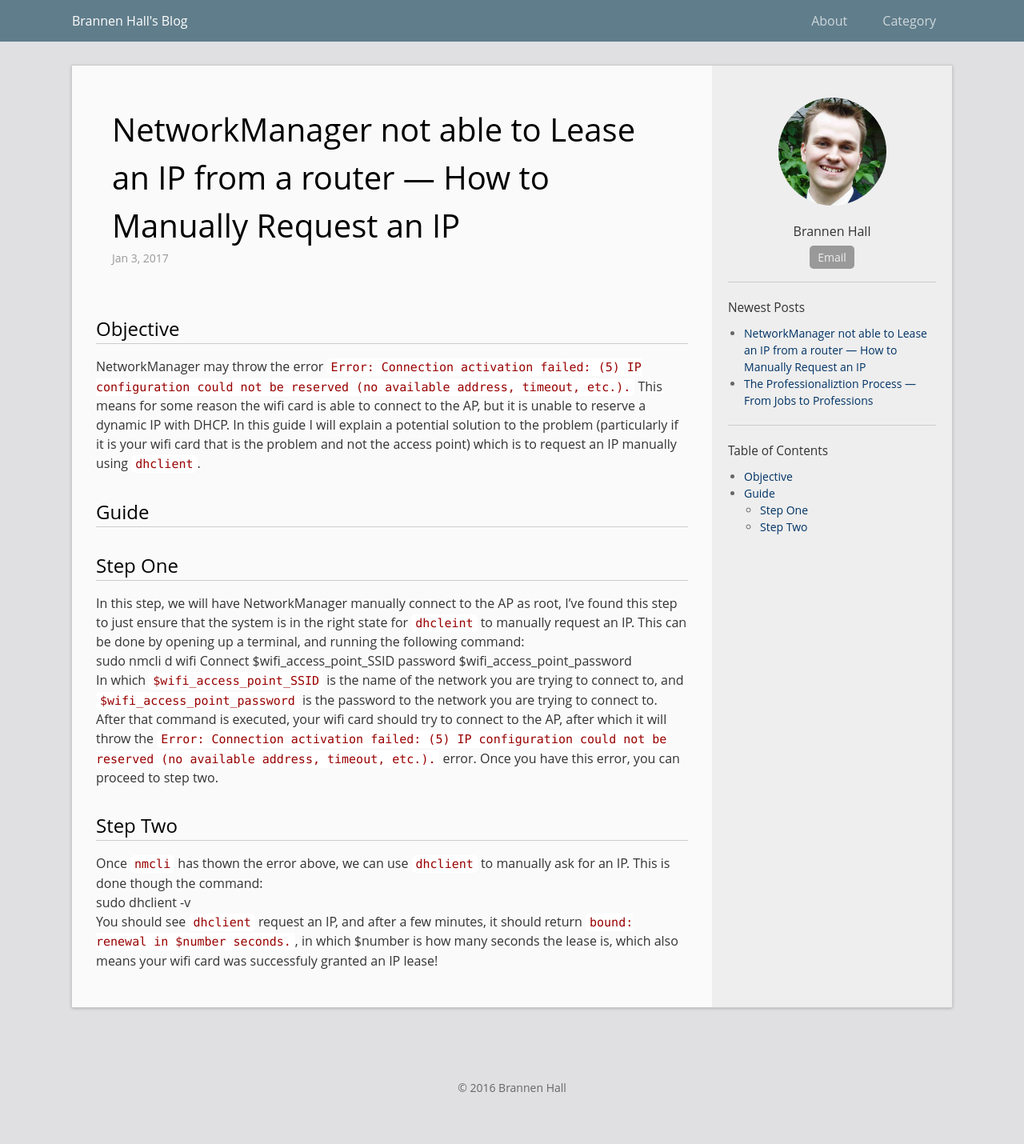
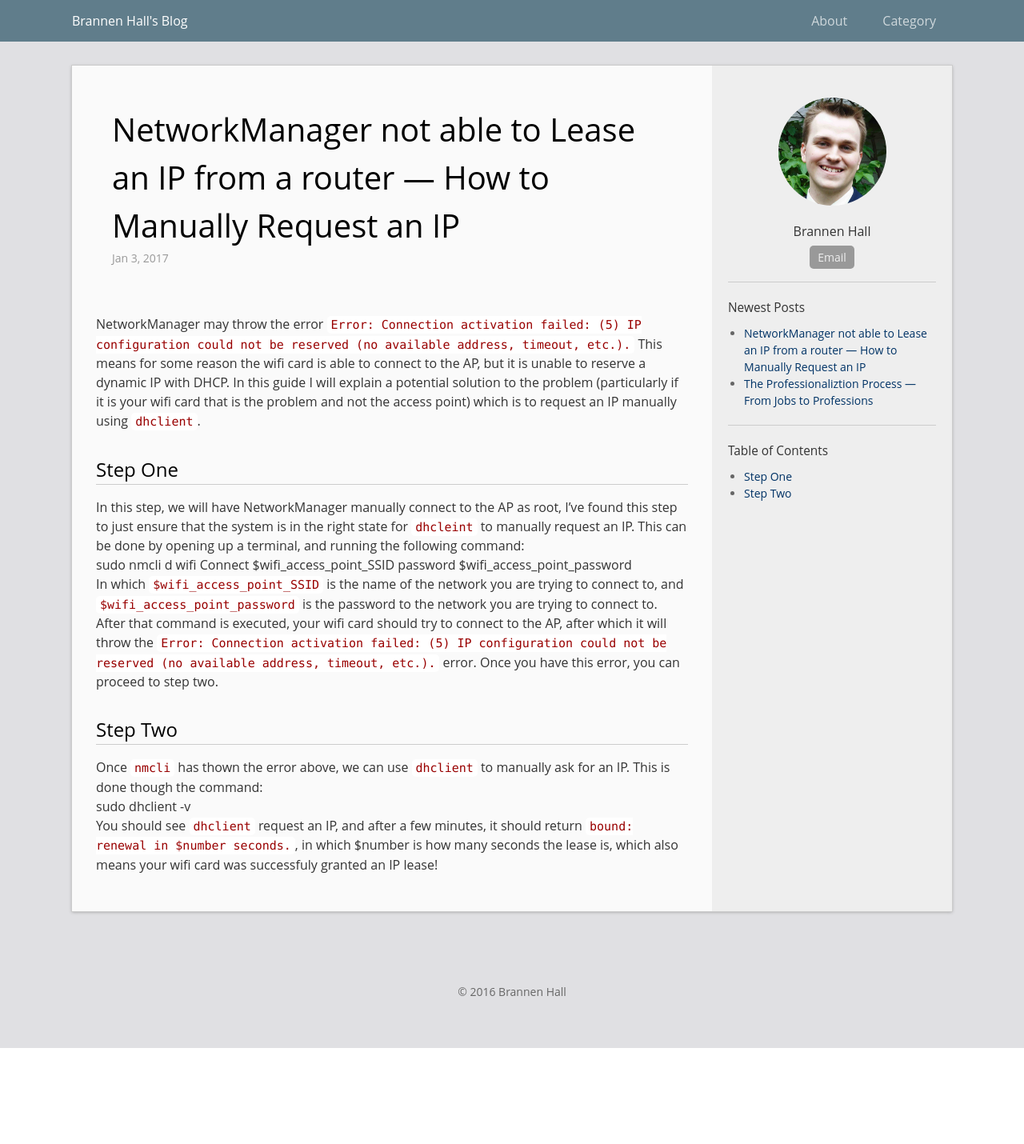
Before and after one commit to BrannenGH/BrannenGHH.github.io, a Jekyll site: the page built from _posts/2017-01-03-assigningIP.md, in a window 1280 px wide. Shown: the whole page at 80% size. Built offline with Jekyll 4.4.1, drawn with Linux system fonts in a browser that asks for light colours; after the commit the page ends 1310 px from its top, so only the background shows below that.

Commit message:
Fix post formatting

```diff
--- a/_posts/2017-01-03-assigningIP.md
+++ b/_posts/2017-01-03-assigningIP.md
@@ -7,18 +7,14 @@ permalink: /archive/networkmanager_lease_ip_manually
 public: yes
 ---
 
-# Objective
-
 NetworkManager may throw the error ``Error: Connection activation failed: (5) IP configuration could not be reserved (no available address, timeout, etc.).``  This means for some reason the wifi card is able to connect to the AP, but it is unable to reserve a dynamic IP with DHCP. In this guide I will explain a potential solution to the problem (particularly if it is your wifi card that is the problem and not the access point) which is to request an IP manually using ``dhclient``.
 
-# Guide
-
-## Step One
+# Step One
 In this step, we will have NetworkManager manually connect to the AP as root, I've found this step to just ensure that the system is in the right state for ``dhcleint`` to manually request an IP. This can be done by opening up a terminal, and running the following command:
     sudo nmcli d wifi Connect $wifi_access_point_SSID password $wifi_access_point_password
 In which ``$wifi_access_point_SSID`` is the name of the network you are trying to connect to, and ``$wifi_access_point_password`` is the password to the network you are trying to connect to. After that command is executed, your wifi card should try to connect to the AP, after which it will throw the ``Error: Connection activation failed: (5) IP configuration could not be reserved (no available address, timeout, etc.).`` error. Once you have this error, you can proceed to step two.
 
-## Step Two
+# Step Two
 Once ``nmcli`` has thown the error above, we can use ``dhclient`` to manually ask for an IP. This is done though the command:
     sudo dhclient -v
 You should see ``dhclient`` request an IP, and after a few minutes, it should return ``bound: renewal in $number seconds.``, in which $number is how many seconds the lease is, which also means your wifi card was successfuly granted an IP lease!
```
